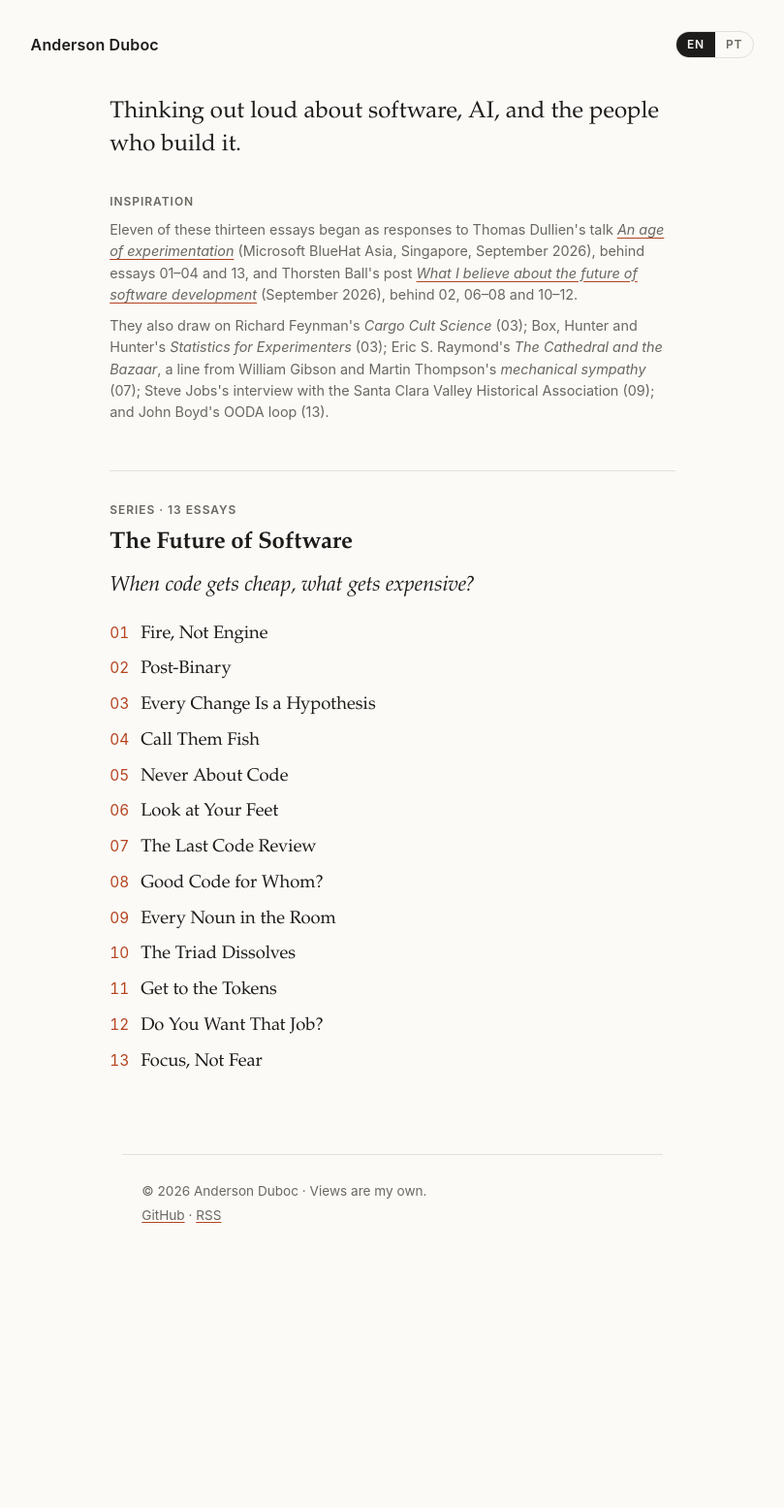
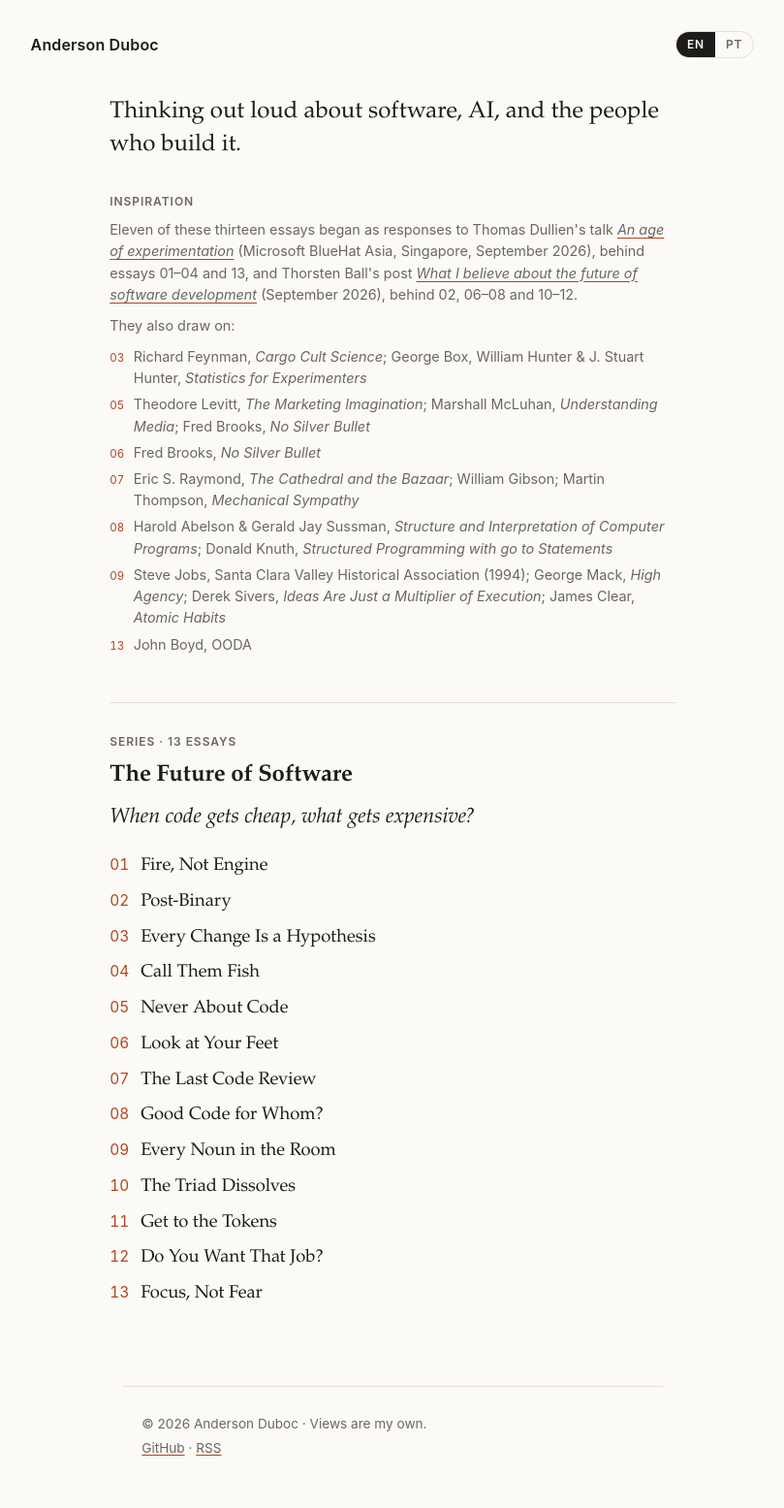
Before and after one commit to duboc/duboc.github.io, a Jekyll site: the page built from index.html, in a window 1280 px wide. Shown: the whole page at 97% size, without its empty margins (235-1044 px from the left). Built offline with Jekyll 4.4.1, drawn with Linux system fonts in a browser that asks for light colours; before the commit the page ends 1316 px from its top, so only the background shows below that.

Commit message:
Credit every essay: list other authors by essay number
Essays 05 and 09 had no source and several others no influence.
Replace the influences paragraph with a per-essay list so every
essay from 01 to 13 is credited at least once.

```diff
--- a/_data/series.yml
+++ b/_data/series.yml
@@ -18,20 +18,39 @@ the-future-of-software:
     (Microsoft BlueHat Asia, Singapura, setembro de 2026), base dos ensaios 01–04 e 13, e ao post de Thorsten Ball
     <a href="https://thorstenball.com/blog/2026/09/19/what-i-believe-about-the-future-of-software-development/"><em>What I believe about the future of software development</em></a>
     (setembro de 2026), base dos ensaios 02, 06–08 e 10–12.
-  influences_en: >-
-    They also draw on Richard Feynman's <em>Cargo Cult Science</em> (03);
-    Box, Hunter and Hunter's <em>Statistics for Experimenters</em> (03);
-    Eric S. Raymond's <em>The Cathedral and the Bazaar</em>, a line from William Gibson
-    and Martin Thompson's <em>mechanical sympathy</em> (07);
-    Steve Jobs's interview with the Santa Clara Valley Historical Association (09);
-    and John Boyd's OODA loop (13).
-  influences_pt: >-
-    Também se apoiam em <em>Cargo Cult Science</em>, de Richard Feynman (03);
-    <em>Statistics for Experimenters</em>, de Box, Hunter e Hunter (03);
-    <em>The Cathedral and the Bazaar</em>, de Eric S. Raymond, uma frase de William Gibson
-    e a <em>mechanical sympathy</em> de Martin Thompson (07);
-    a entrevista de Steve Jobs à Santa Clara Valley Historical Association (09);
-    e o ciclo OODA de John Boyd (13).
+  # Other authors each essay draws on, by essay number. Names and titles
+  # are the same in both languages.
+  influences:
+    - essays: "03"
+      works: >-
+        Richard Feynman, <em>Cargo Cult Science</em>;
+        George Box, William Hunter &amp; J. Stuart Hunter, <em>Statistics for Experimenters</em>
+    - essays: "05"
+      works: >-
+        Theodore Levitt, <em>The Marketing Imagination</em>;
+        Marshall McLuhan, <em>Understanding Media</em>;
+        Fred Brooks, <em>No Silver Bullet</em>
+    - essays: "06"
+      works: >-
+        Fred Brooks, <em>No Silver Bullet</em>
+    - essays: "07"
+      works: >-
+        Eric S. Raymond, <em>The Cathedral and the Bazaar</em>;
+        William Gibson;
+        Martin Thompson, <em>Mechanical Sympathy</em>
+    - essays: "08"
+      works: >-
+        Harold Abelson &amp; Gerald Jay Sussman, <em>Structure and Interpretation of Computer Programs</em>;
+        Donald Knuth, <em>Structured Programming with go to Statements</em>
+    - essays: "09"
+      works: >-
+        Steve Jobs, Santa Clara Valley Historical Association (1994);
+        George Mack, <em>High Agency</em>;
+        Derek Sivers, <em>Ideas Are Just a Multiplier of Execution</em>;
+        James Clear, <em>Atomic Habits</em>
+    - essays: "13"
+      works: >-
+        John Boyd, OODA
   parts:
     - {n: 1, en: "I · Discovery", pt: "I · Descoberta"}
     - {n: 2, en: "II · Craft", pt: "II · Ofício"}
--- a/_includes/credit.html
+++ b/_includes/credit.html
@@ -4,7 +4,12 @@
   <p class="kicker">{% include lang-title.html en="Inspiration" pt="Inspiração" %}</p>
   {%- endif %}
   <p><span lang="en">{{ s.credit_en }}</span><span lang="pt-BR">{{ s.credit_pt }}</span></p>
-  {%- if s.influences_en %}
-  <p><span lang="en">{{ s.influences_en }}</span><span lang="pt-BR">{{ s.influences_pt }}</span></p>
+  {%- if s.influences %}
+  <p>{% include lang-title.html en="They also draw on:" pt="Também se apoiam em:" %}</p>
+  <ul class="credit-list">
+    {%- for i in s.influences %}
+    <li><span class="num">{{ i.essays }}</span> <span>{{ i.works }}</span></li>
+    {%- endfor %}
+  </ul>
   {%- endif %}
 </div>
--- a/assets/style.css
+++ b/assets/style.css
@@ -116,7 +116,8 @@ h2 { font-size: 1.5rem; margin: 0 0 0.75rem; }
 
 .credit { color: var(--muted); font: 0.9rem/1.55 var(--sans); }
 .credit p { margin: 0 0 0.6rem; }
-.credit p:last-child { margin-bottom: 0; }
+.credit-list { list-style: none; padding: 0; margin: 0; }
+.credit-list li { display: flex; gap: 0.6rem; align-items: baseline; margin: 0 0 0.3rem; }
 
 /* ---------- Home ---------- */
 .intro-home { margin-bottom: 3rem; }
```
